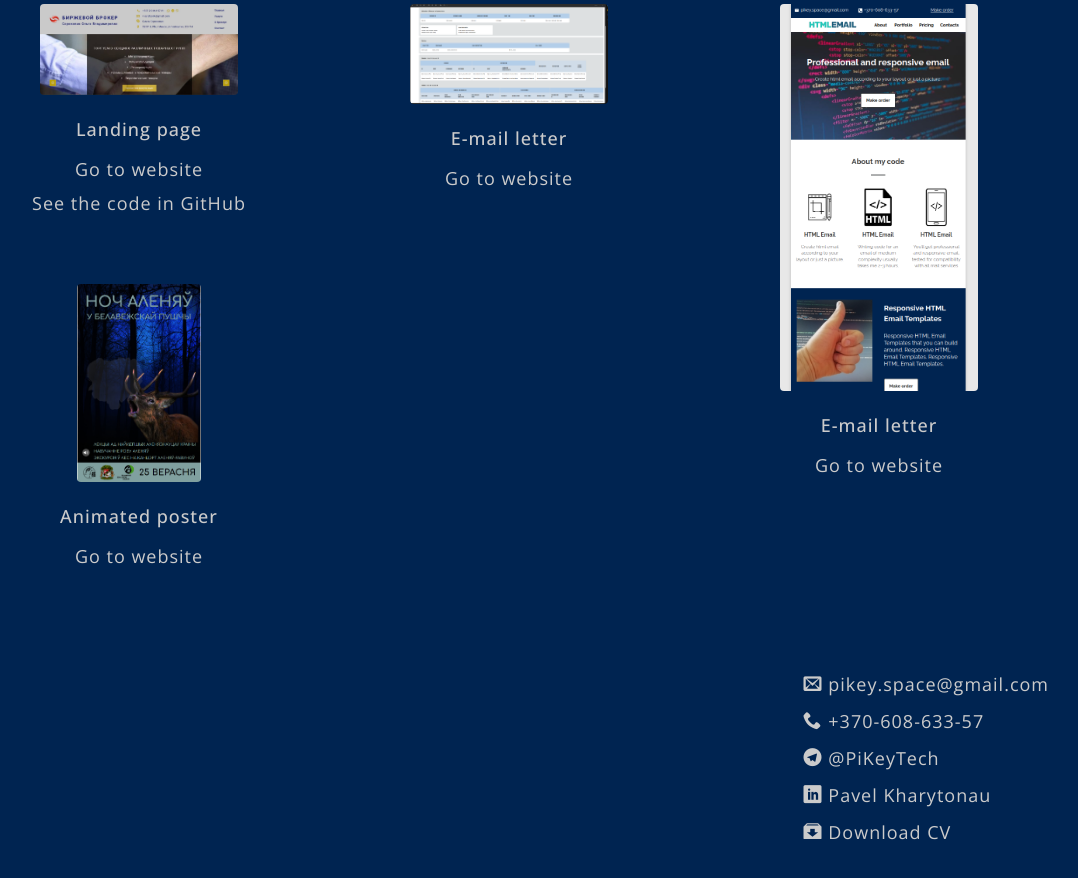
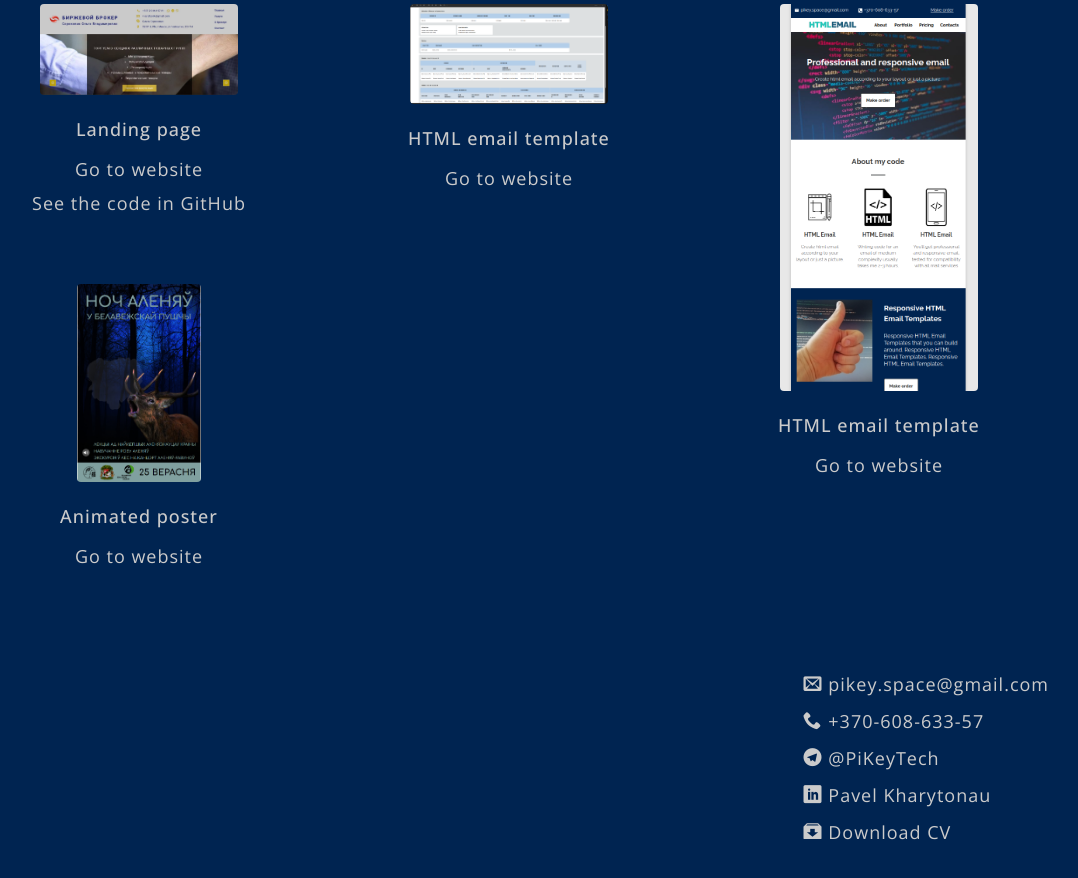
Before and after one commit to pikeyspace/portfolio, a plain HTML site: page index.html in a window 1280 px wide. Shown: the part 1499-2377 px from the top of the page, without its empty margins (131-1209 px from the left). Drawn offline with nearby package versions, Linux system fonts and the light colour scheme; some packages are replaced by stand-ins of ours; a script that the page names is missing; files whose address does not match are found by name.

Commit message:
Update index.html

```diff
--- a/index.html
+++ b/index.html
@@ -146,7 +146,7 @@
                         <a class="portfolio-pic" href="https://pikeyspace.github.io/portfolio/email/v-2/Screenshot from 2023-02-25 13-55-13.png">
                             <img src="https://pikeyspace.github.io/portfolio/email/v-2/Screenshot from 2023-02-25 13-55-13.png" width="200" alt="Print-scrin">
                         </a>
-                        <p>E-mail letter</p>
+                        <p>HTML email template</p>
                         <a class="portfolio-link" href="https://pikeyspace.github.io/portfolio/email/v-2/index.html" target="_blank">Go to website</a>
                     </div>
 
@@ -154,7 +154,7 @@
                         <a class="portfolio-pic" href="https://pikeyspace.github.io/portfolio/email/v-1/Screenshot from 2023-02-25 14-04-08.png">
                             <img src="https://pikeyspace.github.io/portfolio/email/v-1/Screenshot from 2023-02-25 14-04-08.png" width="200" alt="Print-scrin">
                         </a>
-                        <p>E-mail letter</p>
+                        <p>HTML email template</p>
                         <a class="portfolio-link" href="https://pikeyspace.github.io/portfolio/email/v-1/index.html" target="_blank">Go to website</a>
                     </div>
 
```
